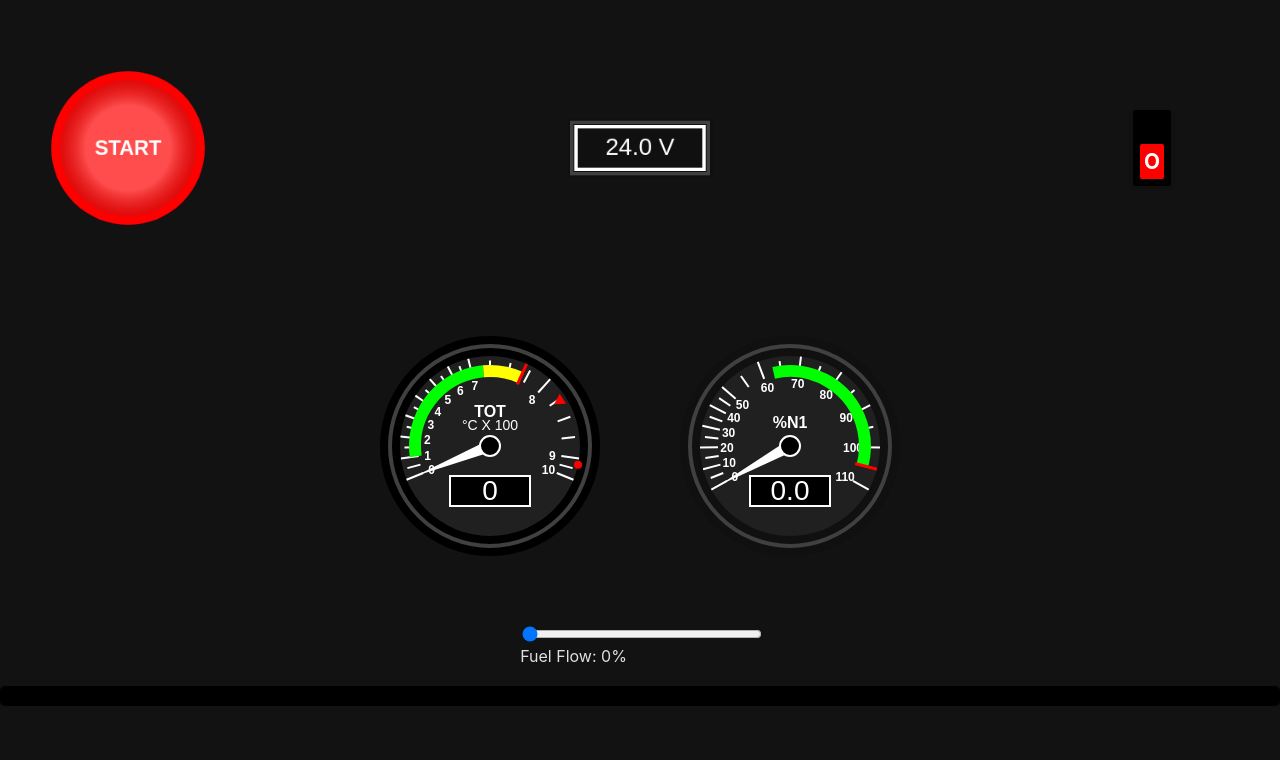
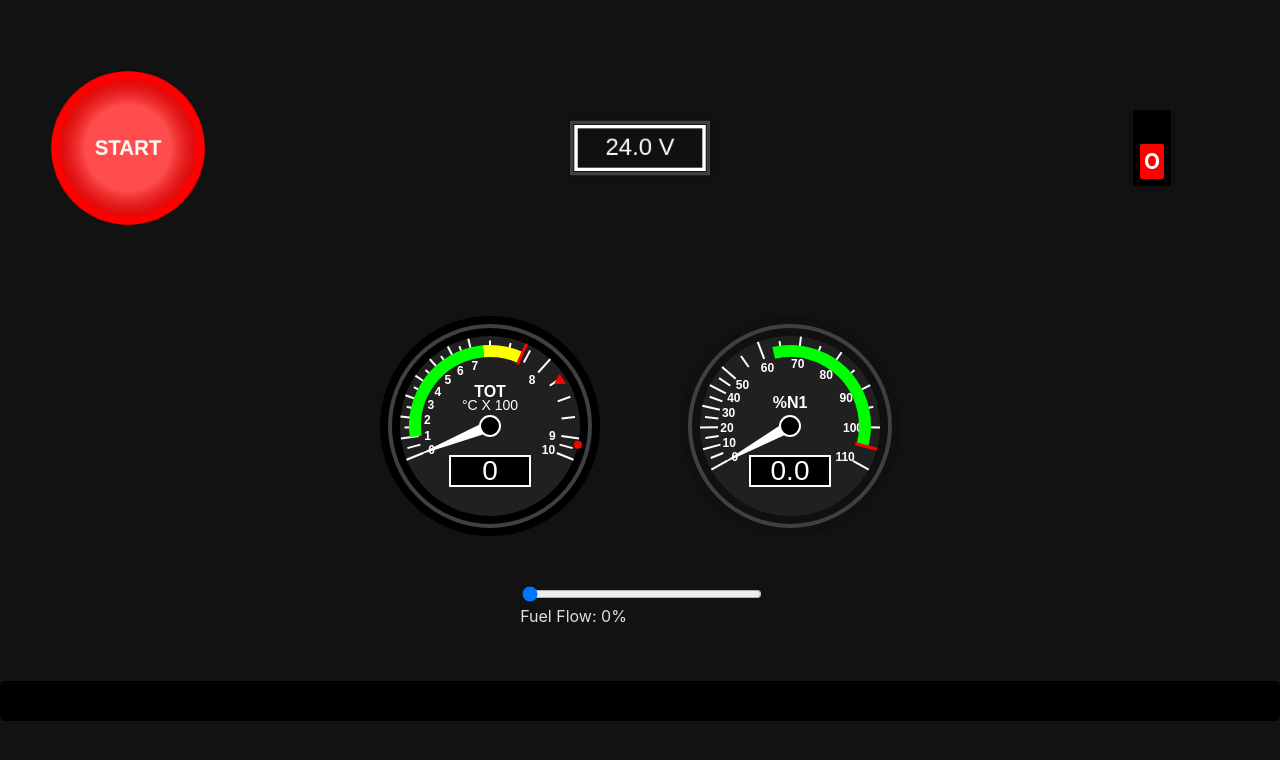
Before and after one commit to l3xcaliburr/helicopter-startup-app, a React (Create React App) app: page / in a window 1280 px wide. Shown: the top 760 px of the page. Built offline with nearby package versions, Linux system fonts and the light colour scheme.

Commit message:
Updated terminal window sizing

```diff
--- a/src/App.jsx
+++ b/src/App.jsx
@@ -439,14 +439,6 @@ const StartPanel = () => {
         </div>
         <div className="blank-item"></div>
       </div>
-
-      <div className="footer-container" >
-          <div className="blank-item">
-            </div>
-
-          <div className="blank-item">
-        </div>
-      </div>
     </div>
   );
 
--- a/src/styles.css
+++ b/src/styles.css
@@ -23,7 +23,6 @@
   display: flex;
   justify-content: center;
   align-items: center;
-  margin-top: 20px;
   width: 100%;
   height: 100%;
   box-sizing: border-box;
@@ -43,7 +42,7 @@
   display: flex;
   justify-content: center;
   align-items: center;
-  margin-top: 20px;
+  margin-bottom: 75px;
   width: 100%;
   height: 100%;
   box-sizing: border-box;
@@ -53,9 +52,9 @@
   display: flex;
   justify-content: center;
   align-items: center;
-  margin-top: 20px;
+  margin-bottom: 30px;
   width: 100%;
-  height: auto;
+  height: 20px;
   box-sizing: border-box;
 }
 
@@ -96,13 +95,16 @@ input[type="range"] {
 
 
 .terminal-window {
+  flex-grow: 1;
   width: 100%;
-  max-height: 150px;  /* Ensure terminal window height doesn't exceed 150px */
+  max-height: 75px;
+  margin-bottom: 20px;
   background-color: black;
   color: green;
-  padding: 10px;
+  padding: 20px;
   overflow-y: auto;    /* Allow internal scrolling for terminal output */
   border-radius: 5px;
   font-family: monospace;
+  white-space: pre-wrap;
   box-sizing: border-box;  /* Ensure padding is included in the element's total width and height */
 }
```
